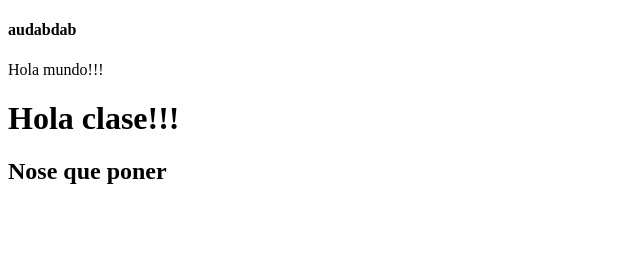
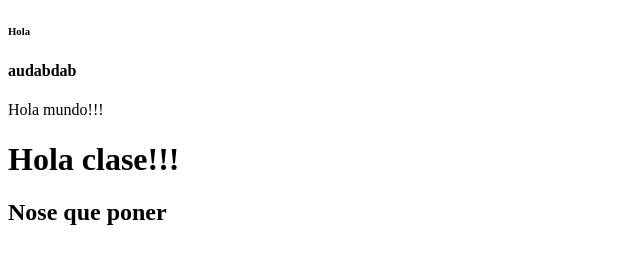
Before and after one commit to LuisPM24/Antonio-putero, a plain HTML site: page index.html in a window 1280 px wide. Shown: the whole page, without its empty margins (0-640 px from the left). Drawn offline with Linux system fonts and the light colour scheme.

Commit message:
Update index.html
a

```diff
--- a/index.html
+++ b/index.html
@@ -6,6 +6,7 @@
     <title>Hola</title>
 </head>
 <body>
+    <h6>Hola</h6>
     <h4>audabdab</h4>
     <p>Hola mundo!!!</p>
     <h1>Hola clase!!!</h1>
```
